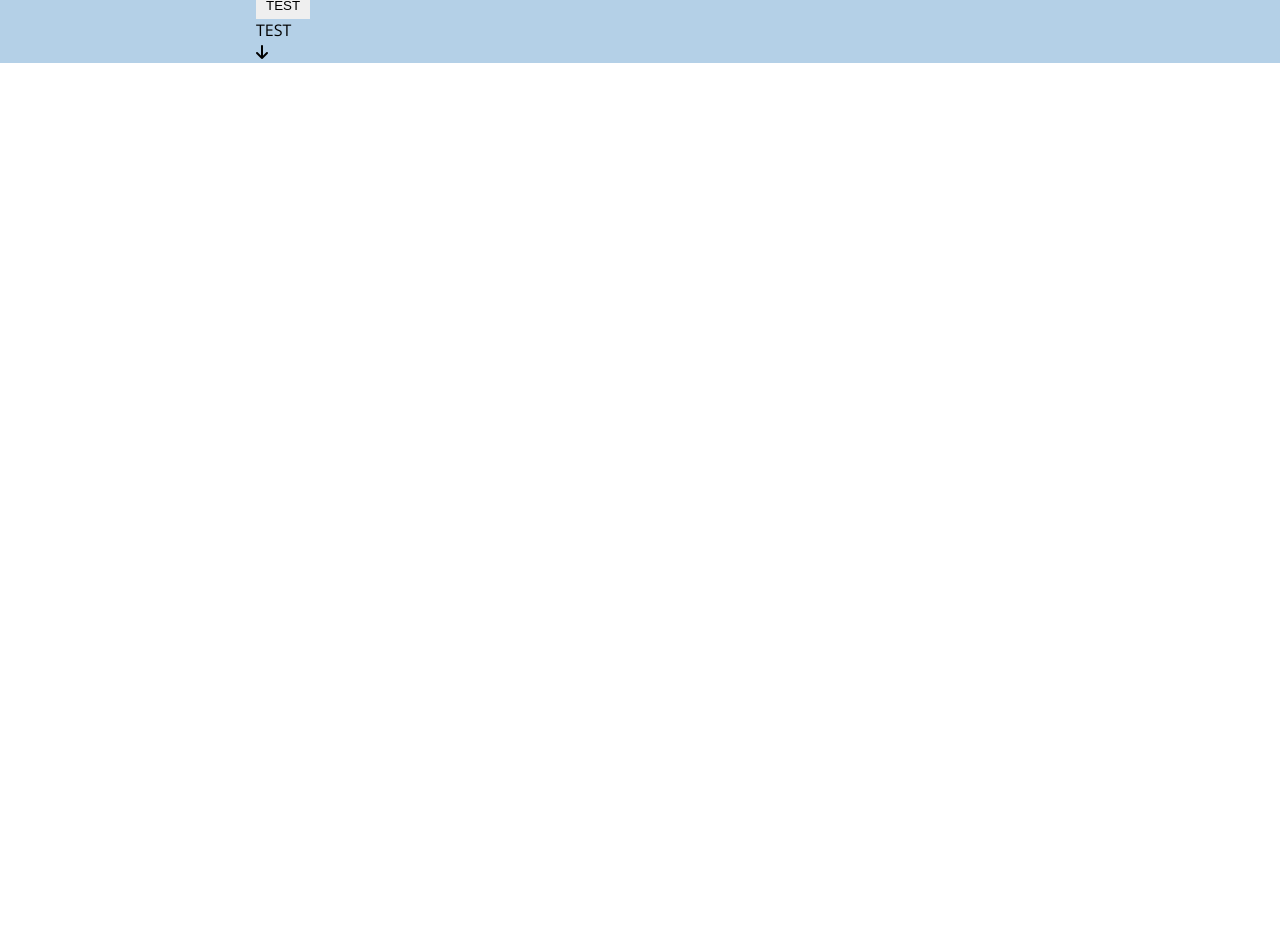
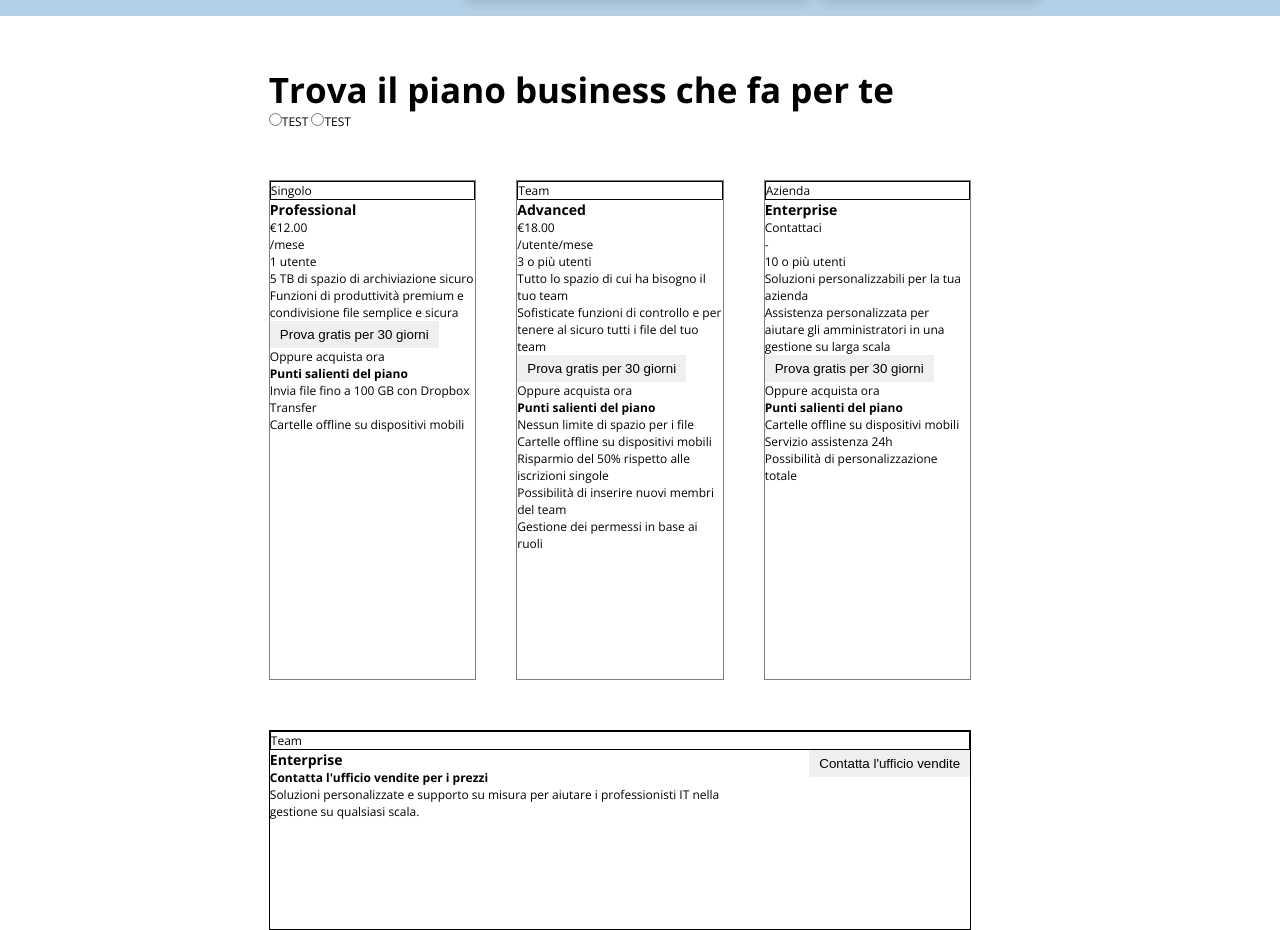
Before and after one commit to alessandrorumi/htmlcss-dropbox, a plain HTML site: page index.html in a window 1280 px wide. Shown: the part 570-1500 px from the top of the page. Before the commit the page ends 1383 px from the top, so only its background shows below. Drawn offline with nearby package versions, Linux system fonts and the light colour scheme.

Commit message:
Impaginazione Section "Piani Dropbox"

```diff
--- a/css/style.css
+++ b/css/style.css
@@ -1,3 +1,5 @@
+/* Stili Generali */
+
 * {
   margin: 0;
   padding: 0;
@@ -6,6 +8,14 @@
 
 :root {
   font-family: 'Open Sans', sans-serif;
+}
+
+header {
+  display: flex;
+  justify-content: space-between;
+  /* DEBUG */
+  height: 60px;
+  border: 1px solid black;
 }
 
 ul {
@@ -27,15 +37,24 @@ h1 {
   font-weight: 800;
 }
 
+h2 {
+  font-size: 35px;
+  font-weight: 700;
+}
+
+main {
+  width: 58vw;
+  margin: 0 auto;
+  /* DEBUG */
+  height: 750px;
+  font-size: 12px;
+}
+
+section {
+  margin: 50px 0;
+}
+
 /* Stile Header */
-
-header {
-  display: flex;
-  justify-content: space-between;
-  /* DEBUG */
-  height: 60px;
-  border: 1px solid black;
-}
 
 .header-left, .header-right
  {
@@ -57,7 +76,7 @@ header ul {
 }
 
 .jumbotron-container {
-  width: 60vw;
+  width: 65vw;
   margin: 0 auto;
 }
 
@@ -73,10 +92,37 @@ header ul {
   width: 100%;
 }
 
-/* Stile Main */
-main {
+/* Stile Piani Dropbox */
+
+.plans-in-columns {
+  display: flex;
+}
+
+.plans-in-columns > section {
   /* DEBUG */
-  width: 70vw;
-  margin: 0 auto;
-  height: 750px;
+  height: 500px;
+  border: 1px solid grey;
+  width: 100%;
+  margin-right: 40px;
 }
+
+.number-of-user {
+  border: 1px solid black;
+}
+
+.enterptise-team {
+  width: calc(58vw - 40px);
+  margin-top: 0px;
+  /* DEBUG */
+  height: 200px;
+  border: 1px solid black;
+}
+
+.enterprise-top-section {
+  display: flex;
+  justify-content: space-between;
+}
+
+.enterprise-left {
+  width: 65%;
+}
--- a/index.html
+++ b/index.html
@@ -38,9 +38,11 @@
   <!-- Sezione Jumbrotron -->
   <section class="jumbotron">
     <div class="jumbotron-container">
+      <!-- Titolo (in alto) -->
       <div class="jumbo-title">
         <h1>Tutto ci&ograve; che ti serve per il lavoro, in un unico posto</h1>
       </div>
+      <!-- Contenuto (in basso) -->
       <div class="jumbo-content">
         <!-- Sinistra -->
         <div class="jumbo-left">
@@ -63,8 +65,94 @@
   <main>
 
      <!-- Sezione Piani Dropbox -->
-     <section>
-
+     <section class="plans">
+      <!-- Titolo -->
+      <h2>Trova il piano business che fa per te</h2>
+      <input type="radio">TEST
+      <input type="radio">TEST
+      <!-- 3 colonne -->
+      <div class="plans-in-columns">
+        <!-- Professional -->
+        <section class="professional">
+          <div class="number-of-user">Singolo</div>
+          <h3>Professional</h3>
+          <div>&euro;12.00</div>
+          <div>/mese</div>
+          <ul>
+            <li>1 utente</li>
+            <li>5 TB di spazio di archiviazione sicuro</li>
+            <li>Funzioni di produttivit&agrave; premium e condivisione file semplice e sicura</li>
+          </ul>
+          <button>Prova gratis per 30 giorni</button>
+          <div>Oppure <a href="#">acquista ora</a></div>
+          <!-- Punti Salienti -->
+          <h4>Punti salienti del piano</h4>
+          <ul>
+            <li>Invia file fino a 100 GB con Dropbox Transfer</li>
+            <li>Cartelle offline su dispositivi mobili</li>
+          </ul>
+        </section>
+        <!-- Advanced -->
+        <section class="advanced">
+          <div class="number-of-user">Team</div>
+          <h3>Advanced</h3>
+          <div>&euro;18.00</div>
+          <div>/utente/mese</div>
+          <ul>
+            <li>3 o pi&ugrave; utenti</li>
+            <li>Tutto lo spazio di cui ha bisogno il tuo team</li>
+            <li>Sofisticate funzioni di controllo e per tenere al sicuro tutti i file del tuo team</li>
+          </ul>
+          <button>Prova gratis per 30 giorni</button>
+          <div>Oppure <a href="#">acquista ora</a></div>
+          <!-- Punti Salienti -->
+          <h4>Punti salienti del piano</h4>
+          <ul>
+            <li>Nessun limite di spazio per i file</li>
+            <li>Cartelle offline su dispositivi mobili</li>
+            <li>Risparmio del 50&percnt; rispetto alle iscrizioni singole</li>
+            <li>Possibilit&agrave; di inserire nuovi membri del team</li>
+            <li>Gestione dei permessi in base ai ruoli</li>
+          </ul>
+        </section>
+        <!-- Enterprise Colonna -->
+        <section class="enterprise">
+          <div class="number-of-user">Azienda</div>
+          <h3>Enterprise</h3>
+          <div>Contattaci</div>
+          <div>-</div>
+          <ul>
+            <li>10 o pi&ugrave; utenti</li>
+            <li>Soluzioni personalizzabili per la tua azienda</li>
+            <li>Assistenza personalizzata per aiutare gli amministratori in una gestione su larga scala</li>
+          </ul>
+          <button>Prova gratis per 30 giorni</button>
+          <div>Oppure <a href="#">acquista ora</a></div>
+          <!-- Punti Salienti -->
+          <h4>Punti salienti del piano</h4>
+          <ul>
+            <li>Cartelle offline su dispositivi mobili</li>
+            <li>Servizio assistenza 24h</li>
+            <li>Possibilit&agrave; di personalizzazione totale</li>
+          </ul>
+        </section>
+      </div>
+      <!-- Enterprise Colonna Orizzontale -->
+      <section class="enterptise-team">
+        <div class="number-of-user">Team</div>
+        <!-- Sezione in alto -->
+        <div class="enterprise-top-section">
+          <!-- Titoli -->
+          <div class="enterprise-left">
+            <h3>Enterprise</h3>
+            <h4>Contatta l'ufficio vendite per i prezzi</h4>
+            <p>Soluzioni personalizzate e supporto su misura per aiutare i professionisti IT nella gestione su qualsiasi scala.</p>
+          </div>
+          <div class="enterprise-right">
+            <button>Contatta l'ufficio vendite</button>
+          </div>
+        </div>
+      </section>
      </section>
 
       <!-- Sezione "Trova un Partner" -->
```
